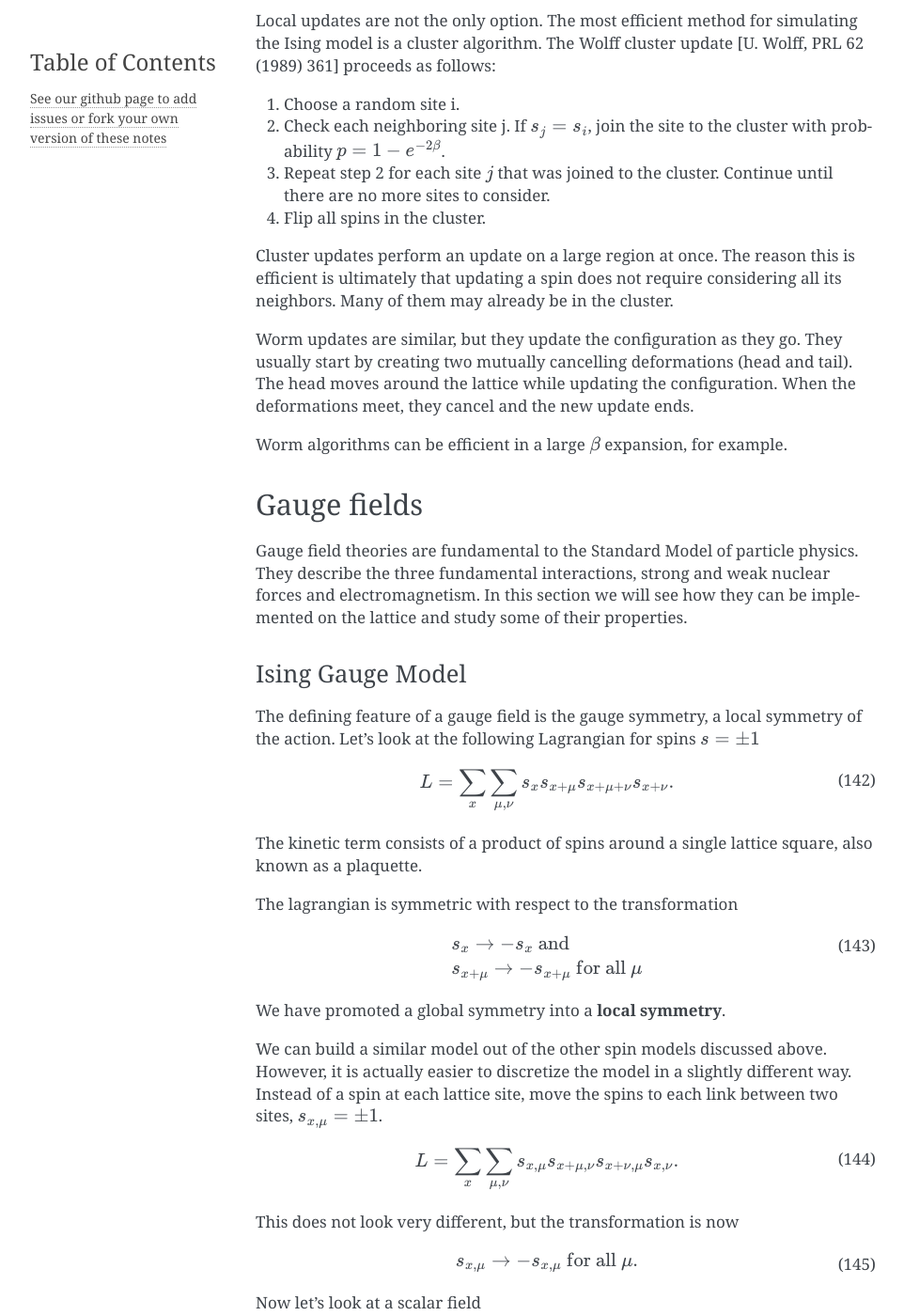
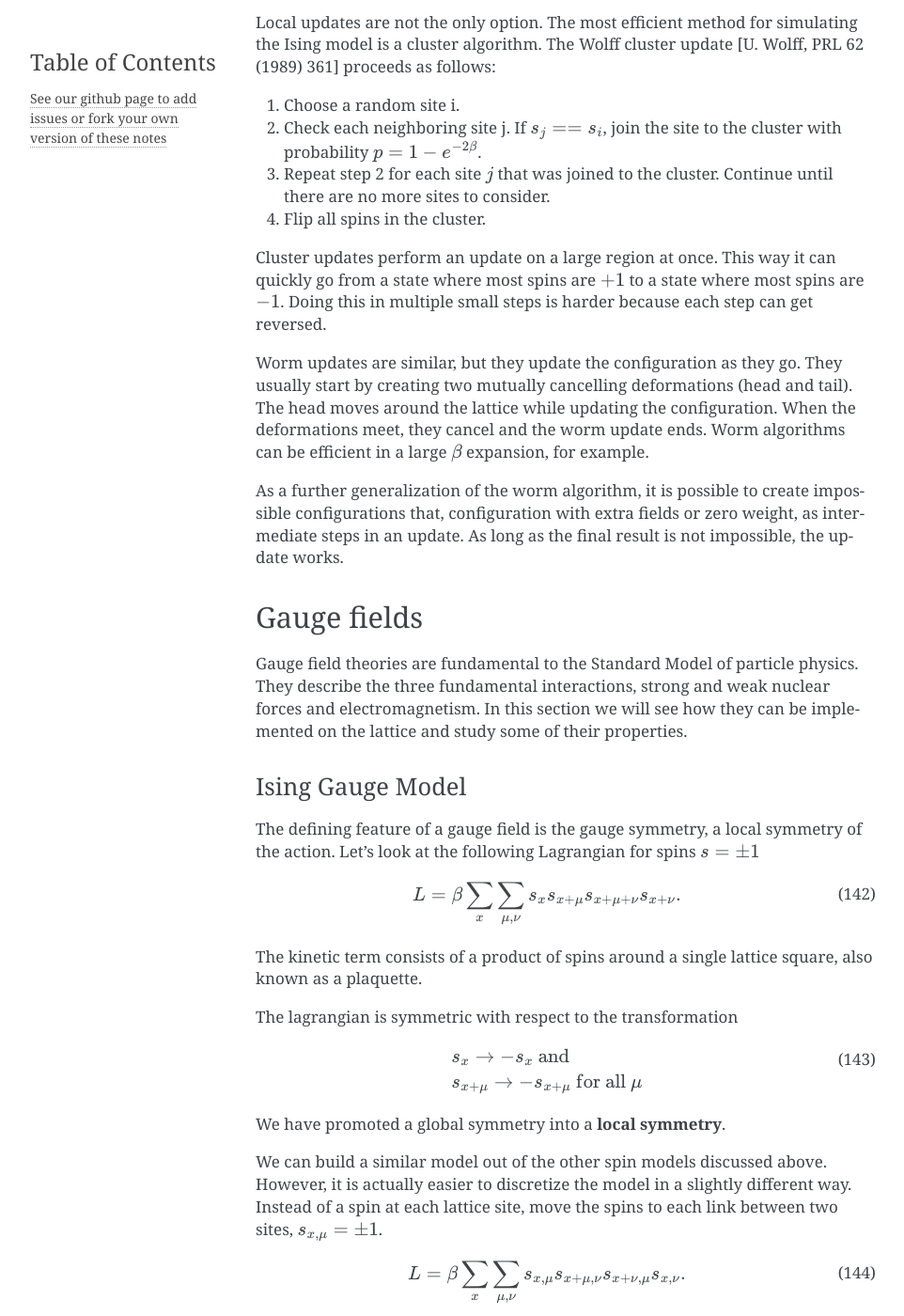
Before and after one commit to rantahar/Lattice-Field-Theory, a Sphinx documentation site: the page built from source/index.rst, in a window 1280 px wide and 1400 px high, scrolled down 34983 px. Shown: the whole window at 94% size, without its empty margins (148-1110 px from the left). Built offline with Sphinx 7.4.7, drawn with Linux system fonts in a browser that asks for light colours; pages that are not in the unit, such as notebooks, are missing from menus; some of the changed text lies outside the part shown.

Commit message:
Expand gauge fields and fix some equations

```diff
--- a/source/index.rst
+++ b/source/index.rst
@@ -1655,7 +1655,7 @@
 This is normalized to :math:`C(0)=1`.
 
 When the number of measurements is large, :math:`N\to \infty`, and
-the time :math:`t` is not small (:math:`t\to\infty`, :math:`t\ll L`),
+the time :math:`t` is not small (:math:`t\to\infty`, :math:`t\ll N`),
 the autocorrelation function decays exponentially
 
 .. math::
@@ -1671,7 +1671,7 @@
    :label:
 
 Note that if the autocorrelation function is purely exponential,
-:math:`C(t) = e^{-t\tau_{exp}}`, the two autocorrelation times are
+:math:`C(t) = e^{-t/\tau_{exp}}`, the two autocorrelation times are
 the same, :math:`\tau_{int}\sim\tau_{exp}`. Generally
 :math:`\tau_{int} < \tau_{exp}`.
 
@@ -1737,26 +1737,29 @@
 update [U. Wolff, PRL 62 (1989) 361] proceeds as follows:
 
 1. Choose a random site i.
-2. Check each neighboring site j.  If :math:`s_j=s_i`, join the site
+2. Check each neighboring site j.  If :math:`s_j==s_i`, join the site
    to the cluster with probability :math:`p=1-e^{-2\beta}`.
 3. Repeat step 2 for each site :math:`j` that was joined to the cluster.
    Continue until there are no more sites to consider.
 4. Flip all spins in the cluster.
 
-Cluster updates perform an update on a large region at once. The reason
-this is efficient is ultimately that updating a spin does not require
-considering all its neighbors. Many of them may already be in the
-cluster.
+Cluster updates perform an update on a large region at once. This way it can quickly
+go from a state where most spins are :math:`+1` to a state where most spins are
+:math:`-1`. Doing this in multiple small steps is harder because each step can get
+reversed.
 
 Worm  updates are similar, but they update the configuration as they go.
 They usually start by creating two mutually cancelling deformations
 (head and tail). The head moves around the lattice while updating the
-configuration. When the deformations meet, they cancel and the new
+configuration. When the deformations meet, they cancel and the worm
 update ends.
-
 Worm algorithms can be efficient in a large :math:`\beta` expansion,
 for example.
 
+As a further generalization of the worm algorithm, it is possible to create
+impossible configurations that, configuration with extra fields or zero weight,
+as intermediate steps in an update. As long as the final result is not impossible,
+the update works.
 
 
 
@@ -1776,7 +1779,7 @@
 the action. Let's look at the following Lagrangian for spins :math:`s = \pm 1`
 
 .. math::
-   L = \sum_x \sum_{\mu,\nu} s_x s_{x+\mu} s_{x+\mu+\nu} s_{x+\nu}.
+   L = \beta \sum_x \sum_{\mu,\nu} s_x s_{x+\mu} s_{x+\mu+\nu} s_{x+\nu}.
    :label:
 
 The kinetic term consists of a product of spins around a single lattice square,
@@ -1797,7 +1800,7 @@
 two sites, :math:`s_{x,\mu} = \pm 1`.
 
 .. math::
-   L = \sum_x \sum_{\mu,\nu} s_{x,\mu} s_{x+\mu,\nu} s_{x+\nu, \mu} s_{x,\nu}.
+   L = \beta \sum_x \sum_{\mu,\nu} s_{x,\mu} s_{x+\mu,\nu} s_{x+\nu, \mu} s_{x,\nu}.
    :label:
 
 This does not look very different, but the transformation is now
@@ -1818,12 +1821,12 @@
    \phi_x \to -\phi_x \textrm{ for all } x.
    :label:
 
-We turn this into a local symmetry by adding the Ising Gauge field and multiplying with it
-when ever multiplying neighboring scalar fields.
-
-.. math::
-   L &= \sum_x \sum_{\mu,\nu} s_{x,\mu} s_{x+\mu,\nu} s_{x+\nu, \mu} s_{x,\nu}\\
-     &+ \sum_x \sum_\mu \frac {1}{a^2} \phi_x \left ( 2\phi_x - s_{x-\mu,\mu}\phi_{x+\mu} - s_{s+\mu,\mu}\phi_{x+\mu} \right ).
+We turn this into a local symmetry by adding the Ising Gauge field and
+multiplying with it in the derivative term.
+
+.. math::
+   L &= \beta \sum_x \sum_{\mu,\nu} s_{x,\mu} s_{x+\mu,\nu} s_{x+\nu, \mu} s_{x,\nu}\\
+     &+ \sum_x \sum_\mu \frac {1}{a^2} \phi_x \left ( 2\phi_x - s_{x-\hat\mu,\mu}\phi_{x-\mu} - s_{x,\mu}\phi_{x+\mu} \right ).
    :label:
 
 The local symmetry is
@@ -1840,6 +1843,49 @@
 Quantum Electrodynamics
 --------------------------
 
+Consider a complex scalar field,
+
+.. math::
+   L = \sum_x \left [ \sum_\mu \frac {1}{a^2} \phi_x^* \left ( 2\phi_x - \phi_{x-\hat\mu} -\phi_{x+\hat\mu} \right ) + m^2\phi_x^*\phi_x \right ].
+   :label:
+
+This model has a :math:`U(1)` global symmetry,
+
+.. math::
+   \phi_x \to e^{i\alpha} \phi_x \textrm{ for all } x.
+   :label:
+
+As above, this can be turned into a local symmetry by adding a gauge field
+
+.. math::
+   U_{x,\mu} = e^{i A_{x,\mu}}.
+We add a plaquette term to the Lagrangian and
+add the field :math:`U_\mu` to the derivative term:
+
+.. math::
+   L &= \beta \sum_x \sum_{\mu,\nu} U_{x,\mu} U_{x+\mu,\nu} U^*_{x+\nu, \mu} U^*_{x,\nu}\\
+     &+ \sum_x \sum_\mu \frac {1}{a^2} \phi^*_x \left ( 2\phi_x - U^*_{x-\hat\mu,\mu}\phi_{x-\mu} - U_{x,\mu}\phi_{x+\mu} \right ).
+   :label:
+
+The local symmetry is
+
+.. math::
+   &\phi_x \to e^{i\alpha_x} \phi_x \\
+   &U_{x,\mu} \to e^{i\alpha_x} U_{x,\mu} e^{-i\alpha_{x+\hat\mu}} \textrm{ for all } \mu
+   :label:
+
+
+
+**The plaquette action**
+
+This model has the correct symmetries for a scalar field interacting with the
+electromagnetic field and it was constructed with the same principle.
+Still, we should check that the plaquette actions reproduces the familiar
+continuum gauge action.
+
+
+
+
 
 
 
```
Also changed, not shown: other parts of source/index.rst (+2 -2 lines).
